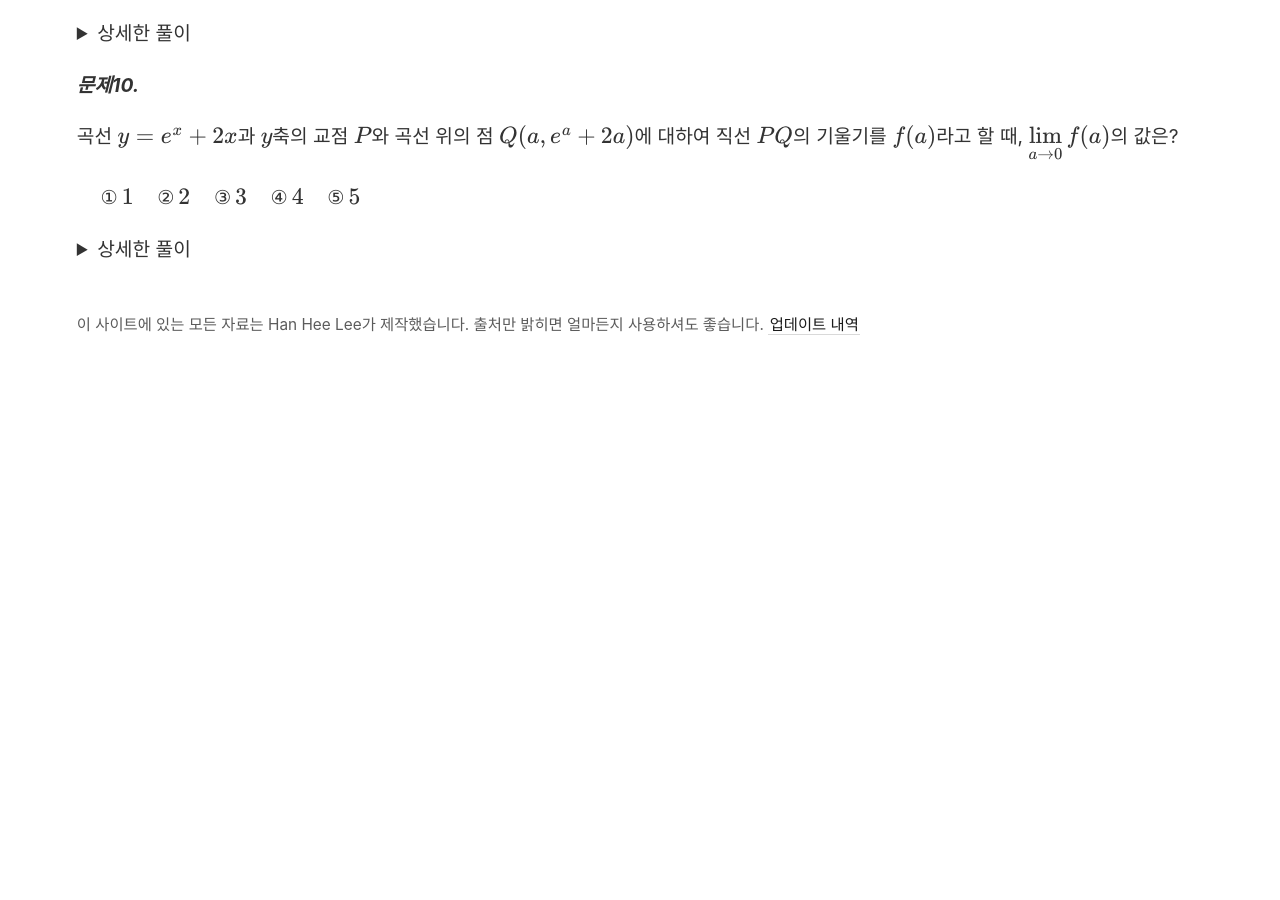
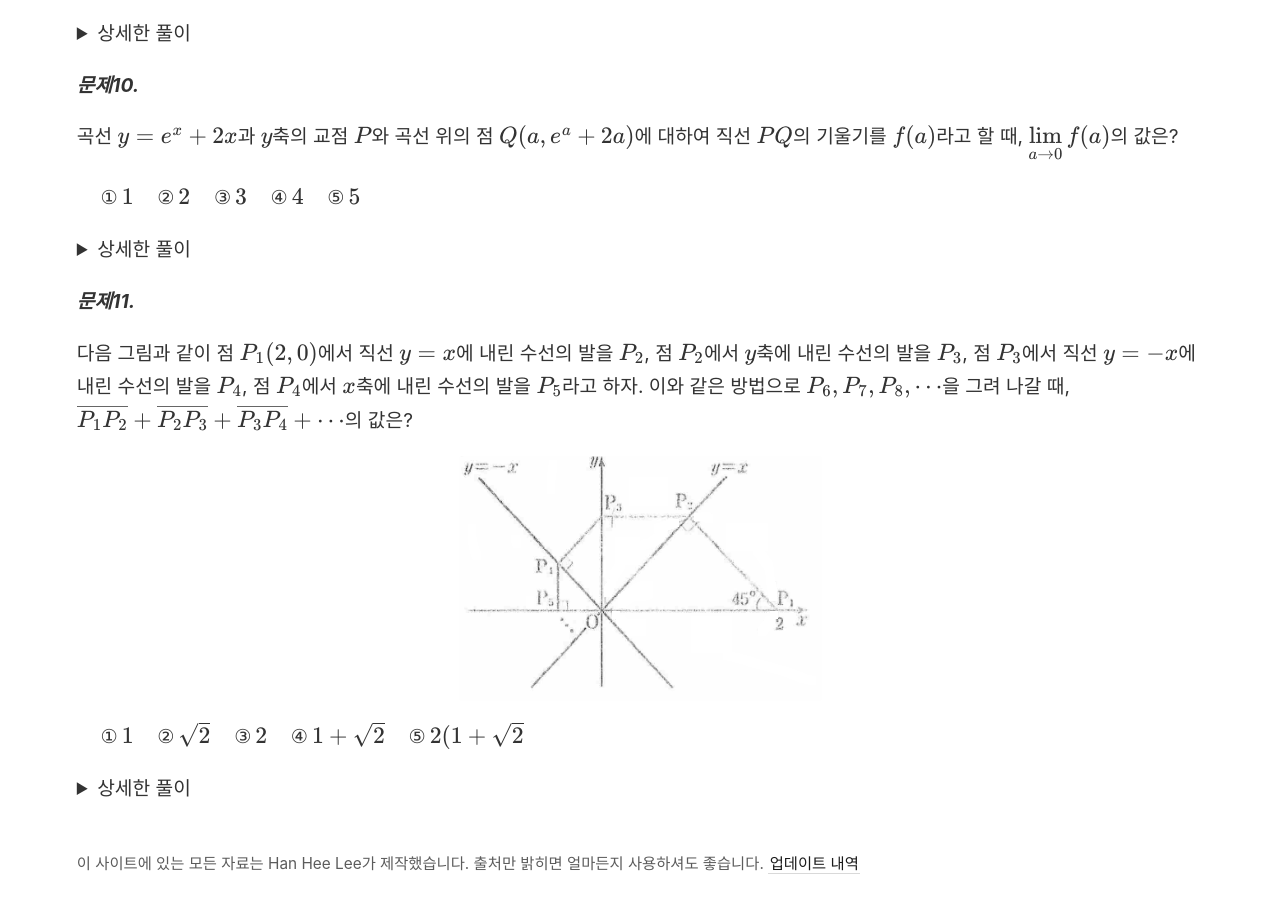
Before and after one commit to gwandae/test, a Jekyll site: the page built from 2022 쌍용 미적 1차고사.md, in a window 1280 px wide and 900 px high, scrolled down 2589 px. Built offline with Jekyll 4.4.1, drawn with Linux system fonts in a browser that asks for light colours; formulas are drawn with MathJax 3; before the commit the page ends 2994 px from its top, so only the background shows below that.

Commit message:
Update 2022 쌍용 미적 1차고사.md

```diff
--- a/2022 쌍용 미적 1차고사.md
+++ b/2022 쌍용 미적 1차고사.md
@@ -178,3 +178,23 @@ $
   <summary>상세한 풀이</summary>
    <p><img src="/assets/.png"/></p>
  </details>
+
+
+
+***문제11.***
+
+다음 그림과 같이 점 $P_1(2, 0)$에서 직선 $y=x$에 내린 수선의 발을 $P_2$, 점 $P_2$에서 $y$축에 내린 수선의 발을 $P_3$, 점 $P_3$에서 직선 $y=-x$에 내린 수선의 발을 $P_4$, 점 $P_4$에서 $x$축에 내린 수선의 발을 $P_5$라고 하자.
+이와 같은 방법으로 $P_6, P_7, P_8, \cdots$을 그려 나갈 때, $\overline{P_1P_2}+\overline{P_2P_3}+\overline{P_3P_4}+\cdots$의 값은?
+
+<img src="/assets/Pasted image 20231223164321.png"/>
+
+$\quad ①\, 1
+\quad ②\, \sqrt2
+\quad ③\, 2
+\quad ④\, 1+\sqrt2
+\quad ⑤\, 2(1+\sqrt2
+$
+<details>
+  <summary>상세한 풀이</summary>
+   <p><img src="/assets/.png"/></p>
+ </details>
```
